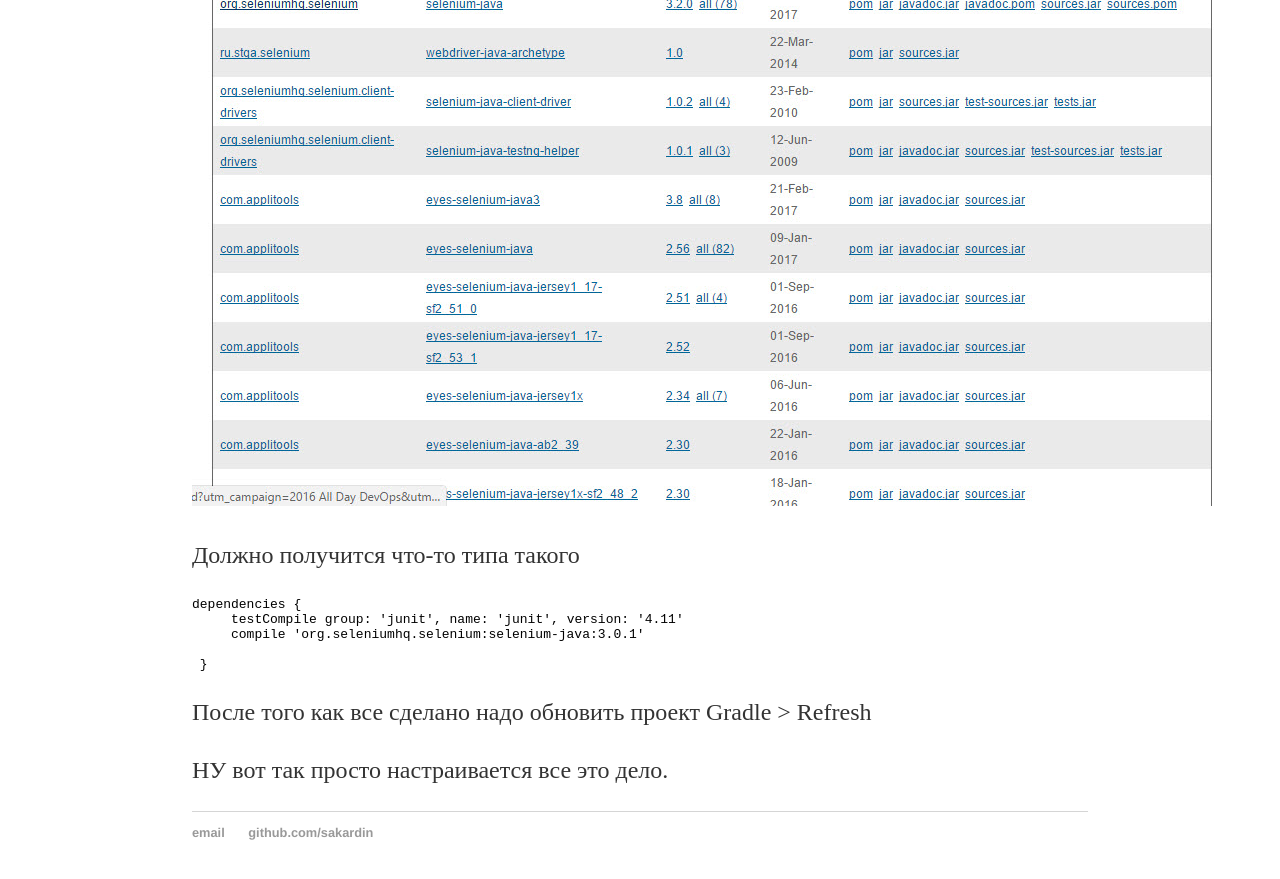
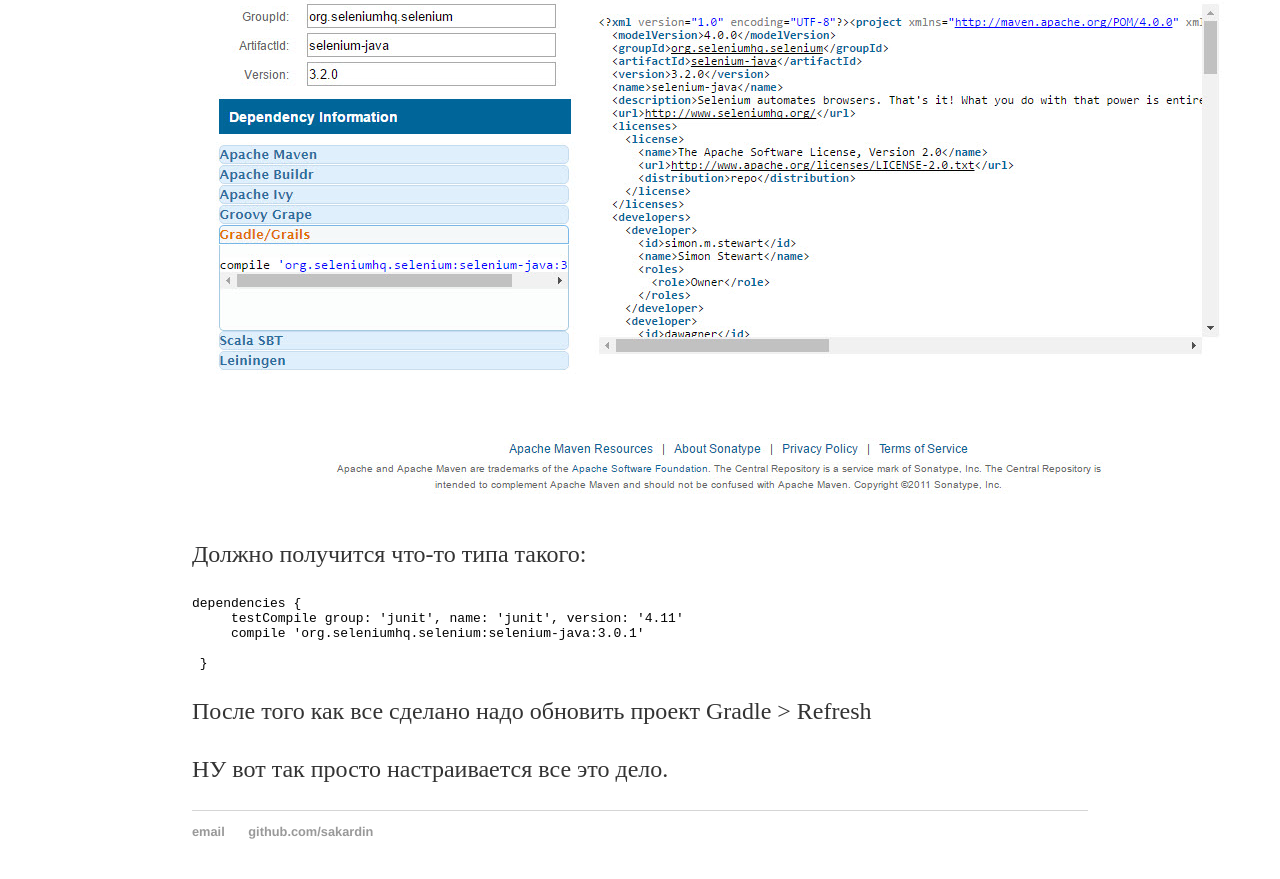
Before and after one commit to Sakardin/sakardin.github.io, a Jekyll site: the page built from _posts/2017-02-23-Java-Selenium-IDEA.md, in a window 1280 px wide and 900 px high, scrolled down 4220 px. Shown: the top 879 px of the window. Built offline with Jekyll 4.4.1, drawn with Linux system fonts in a browser that asks for light colours.

````diff
--- a/_posts/2017-02-23-Java-Selenium-IDEA.md
+++ b/_posts/2017-02-23-Java-Selenium-IDEA.md
@@ -57,7 +57,7 @@ build.gradle в dependencies.
 
 ![Maven2]({{ site.url }}/pict/Maven2.jpg)
 
-Должно получится что-то типа такого
+Должно получится что-то типа такого:
 
 ```java
 dependencies {
````
Also changed, not shown: pict/Maven2.jpg.
